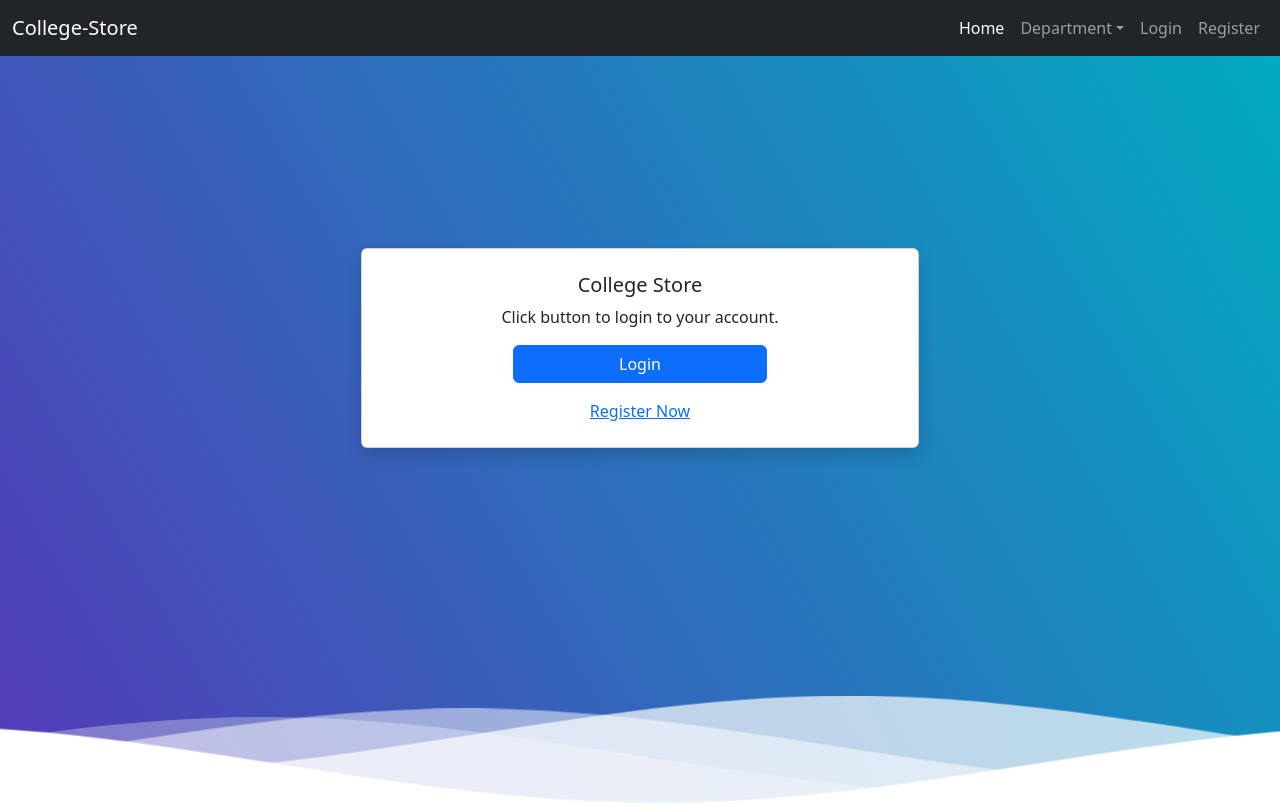
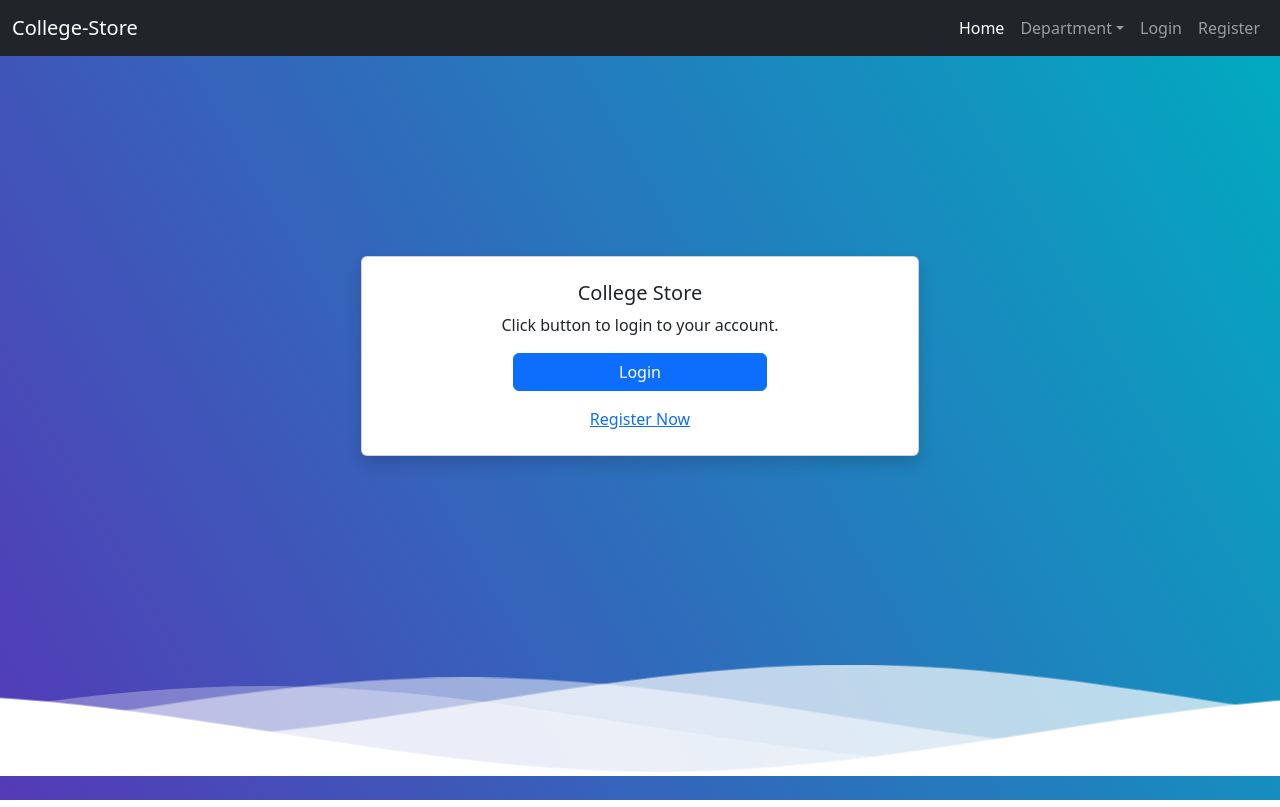
Before and after one commit to jo-thomas-1/django-college-store-portal, a Django app: page / in a window 1280 px wide. Run offline with Django 4.2, Linux system fonts and the light colour scheme.

Commit message:
background animation bug fix

```diff
--- a/account/templates/login.html
+++ b/account/templates/login.html
@@ -3,7 +3,7 @@
 {% block title %} Login {% endblock %}
 
 {% block body %}
-<div class="container d-flex justify-content-center" style="margin-top: 20vh;">
+<div class="container h-75 d-flex justify-content-center align-items-center">
 	<div class="col-10 col-md-6">
 		<div class="card text-center shadow p-2 mb-3">
 			<div class="card-body">
--- a/home_page/templates/home.html
+++ b/home_page/templates/home.html
@@ -181,7 +181,7 @@
 	</div>
 </div>
 {% else %}
-<div class="container d-flex justify-content-center" style="margin-top: 24vh;">
+<div class="container h-75 d-flex justify-content-center align-items-center">
 	<div class="col-10 col-md-6">
 		<div class="card text-center shadow p-2">
 			<div class="card-body">
--- a/home_page/templates/status.html
+++ b/home_page/templates/status.html
@@ -3,7 +3,7 @@
 {% block title %} Status {% endblock %}
 
 {% block body %}
-<div class="container d-flex justify-content-center" style="margin-top: 24vh;">
+<div class="container h-75 d-flex justify-content-center align-items-center">
 	<div class="col-10 col-md-6">
 		<div class="card text-center shadow p-2">
 			<div class="card-body">
--- a/static/css/background.css
+++ b/static/css/background.css
@@ -3,6 +3,8 @@
 body {
     background: linear-gradient(60deg, rgba(84,58,183,1) 0%, rgba(0,172,193,1) 100%);
     height: 100vh;
+    background-repeat: no-repeat;
+    background-attachment: fixed;
 }
 
 #waves_container {
--- a/templates/background.html
+++ b/templates/background.html
@@ -4,7 +4,7 @@
 
 <link rel="stylesheet" type="text/css" href="{% static 'css/background.css' %}">
 
-<div class="sticky-bottom" id="waves_container">
+<div class="" id="waves_container">
     <svg class="waves" xmlns="http://www.w3.org/2000/svg" xmlns:xlink="http://www.w3.org/1999/xlink"
     viewBox="0 24 150 28" preserveAspectRatio="none" shape-rendering="auto">
         <defs>
```
